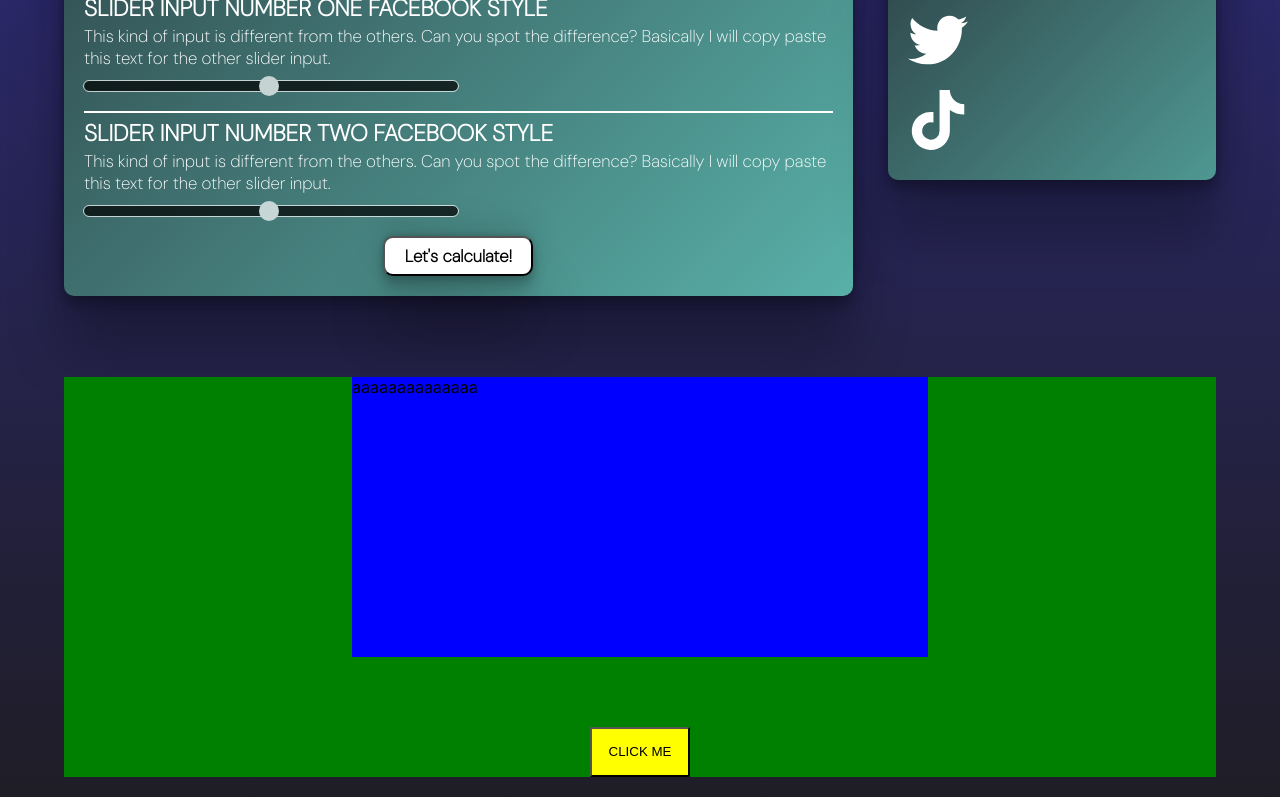
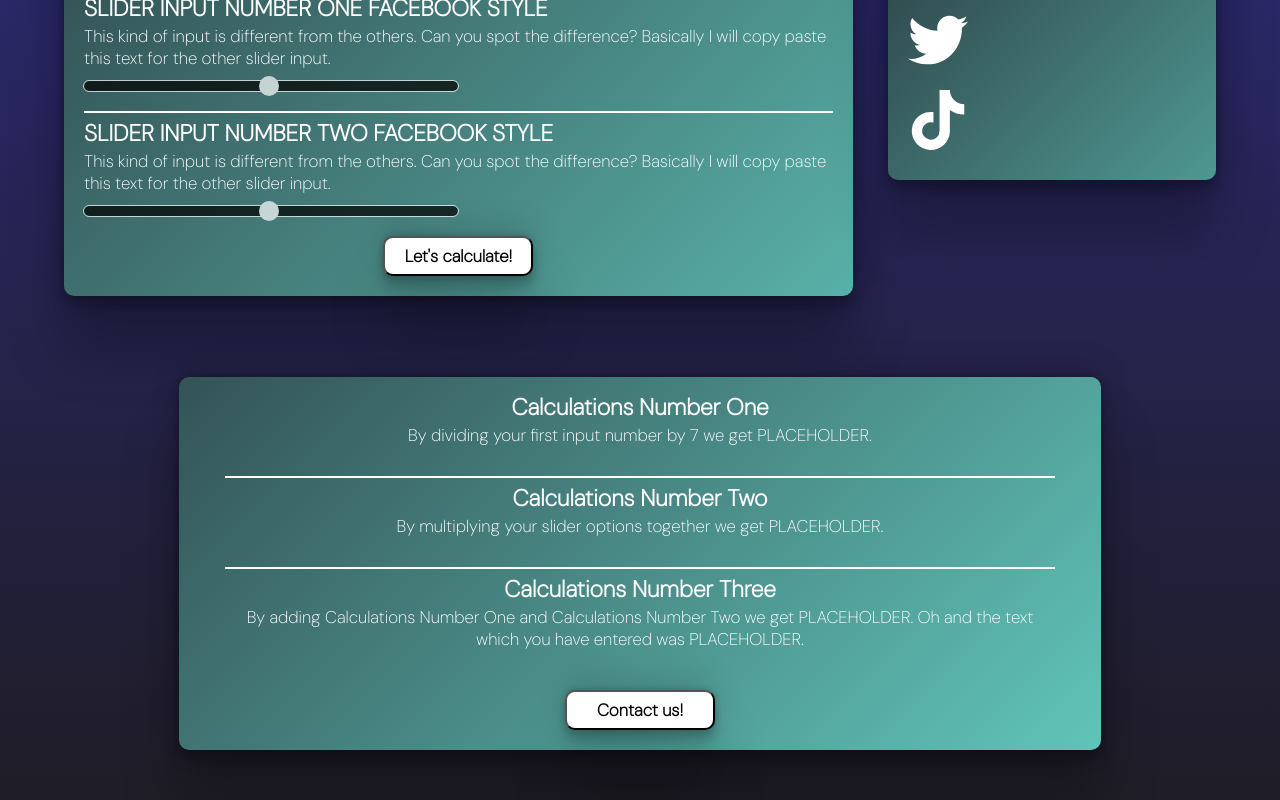
Before and after one commit to JulijusKau/ad-calculator, a React (Create React App) app: page / in a window 1280 px wide. Shown: the part 423-1223 px from the top of the page. Built offline with nearby package versions, Linux system fonts and the light colour scheme.

Commit message:
Result Window CSS Completed

```diff
--- a/src/components/calculator/Calculator.jsx
+++ b/src/components/calculator/Calculator.jsx
@@ -1,13 +1,12 @@
 import { Form } from "../form/Form";
+import { ResultWindow } from "../resultWindow/ResultWindow";
 import {
   StyledBottomDiv,
   StyledFontAwesomeIcon,
-  StyledInformationDiv,
   StyledMainDiv,
   StyledOptionsDivLeft,
   StyledOptionsDivRight,
   StyledOptionsRow,
-  StyledReusableButton,
   StyledSocialMediaHeader,
   StyledSocialMediaName,
   StyledTopDiv,
@@ -51,9 +50,8 @@ export const Calculator = () => {
           </StyledOptionsRow>
         </StyledOptionsDivRight>
       </StyledTopDiv>
-      <StyledBottomDiv>
-        <StyledInformationDiv>aaaaaaaaaaaaaa</StyledInformationDiv>
-        <StyledReusableButton>CLICK ME</StyledReusableButton>
+      <StyledBottomDiv className="wrapper">
+        <ResultWindow />
       </StyledBottomDiv>
     </StyledMainDiv>
   );
--- a/src/components/calculator/StyledCalculator.js
+++ b/src/components/calculator/StyledCalculator.js
@@ -5,10 +5,10 @@ export const StyledMainDiv = styled.div`
   padding: 20px var(--mainPaddingLeftRight);
   display: flex;
   flex-direction: column;
+  align-items: center;
 `;
 
 export const StyledTopDiv = styled.div`
-  /* background-color: gray; */
   display: flex;
   flex-direction: row;
   justify-content: space-between;
@@ -16,12 +16,11 @@ export const StyledTopDiv = styled.div`
 `;
 
 export const StyledBottomDiv = styled.div`
-  background-color: green;
-  height: 400px;
-  display: flex;
-  flex-direction: column;
-  align-items: center;
-  justify-content: space-between;
+  border: 0px solid var(--brandbookColorD);
+  border-radius: var(--mainBorderRadius);
+  box-shadow: var(--mainBoxShadow);
+  width: 80%;
+  margin-bottom: 30px;
 `;
 
 export const StyledOptionsRow = styled.div`
@@ -113,15 +112,3 @@ export const StyledOptionsDivLeft = styled.div`
   margin-bottom: var(--mainMarginBottom);
   background-color: var(--brandbookColorB);
 `;
-
-export const StyledInformationDiv = styled.div`
-  height: 70%;
-  width: 50%;
-  background-color: blue;
-`;
-
-export const StyledReusableButton = styled.button`
-  width: 100px;
-  height: 50px;
-  background-color: yellow;
-`;
--- /dev/null
+++ b/src/components/resultWindow/ResultWindow.jsx
@@ -0,0 +1,36 @@
+import {
+  StyledCalculationsDiv,
+  StyledResultDiv,
+  StyledCalculationsName,
+  StyledCalculationsDescription,
+  StyledContactButton,
+} from "./StyledResultWindow";
+
+export const ResultWindow = () => {
+  return (
+    <StyledResultDiv>
+      <StyledCalculationsDiv>
+        <StyledCalculationsName>Calculations Number One</StyledCalculationsName>
+        <StyledCalculationsDescription>
+          By dividing your first input number by 7 we get PLACEHOLDER.
+        </StyledCalculationsDescription>
+      </StyledCalculationsDiv>
+      <StyledCalculationsDiv>
+        <StyledCalculationsName>Calculations Number Two</StyledCalculationsName>
+        <StyledCalculationsDescription>
+          By multiplying your slider options together we get PLACEHOLDER.
+        </StyledCalculationsDescription>
+      </StyledCalculationsDiv>
+      <StyledCalculationsDiv>
+        <StyledCalculationsName>
+          Calculations Number Three
+        </StyledCalculationsName>
+        <StyledCalculationsDescription>
+          By adding Calculations Number One and Calculations Number Two we get
+          PLACEHOLDER. Oh and the text which you have entered was PLACEHOLDER.
+        </StyledCalculationsDescription>
+      </StyledCalculationsDiv>
+      <StyledContactButton>Contact us!</StyledContactButton>
+    </StyledResultDiv>
+  );
+};
--- /dev/null
+++ b/src/components/resultWindow/StyledResultWindow.js
@@ -0,0 +1,64 @@
+import styled from "styled-components";
+
+export const StyledResultDiv = styled.div`
+  display: flex;
+  flex-direction: column;
+  align-items: center;
+`;
+
+export const StyledCalculationsDiv = styled.div`
+  display: flex;
+  flex-direction: column;
+  gap: 2px;
+  width: 90%;
+  text-align: center;
+  margin-bottom: 30px;
+  border-top: 2px solid var(--brandbookColorC);
+  padding-top: 5px;
+  &:nth-child(1) {
+    border-top: none;
+    padding-top: 15px;
+  }
+`;
+
+export const StyledCalculationsName = styled.span`
+  font-family: "TEXT";
+  color: var(--brandbookColorC);
+  font-size: 23px;
+  font-weight: bold;
+  @media (max-width: 650px) {
+    font-size: var(--headerFontSizeSmallScreen);
+  }
+`;
+
+export const StyledCalculationsDescription = styled.span`
+  font-family: "TEXT";
+  color: var(--brandbookColorC);
+  font-size: 17px;
+  @media (max-width: 650px) {
+    font-size: var(--textFontSizeSmallScreen);
+  }
+`;
+
+// STILL NEED TO CHANGE THIS STYLING TO SOMETHING ELSE
+export const StyledContactButton = styled.button`
+  margin: 10px 0 20px 0;
+  font-family: "TEXT";
+  font-size: 17px;
+  font-weight: bold;
+  color: var(--brandbookColorA);
+  background-color: var(--brandbookColorC);
+  height: 40px;
+  width: 150px;
+  box-shadow: var(--mainBoxShadow);
+  border-radius: var(--mainBorderRadius);
+  align-self: center;
+  &:hover {
+    cursor: pointer;
+    color: var(--brandbookColorC);
+    background-color: var(--brandbookColorD);
+  }
+  @media (max-width: 650px) {
+    font-size: var(--textFontSizeSmallScreen);
+  }
+`;
```
